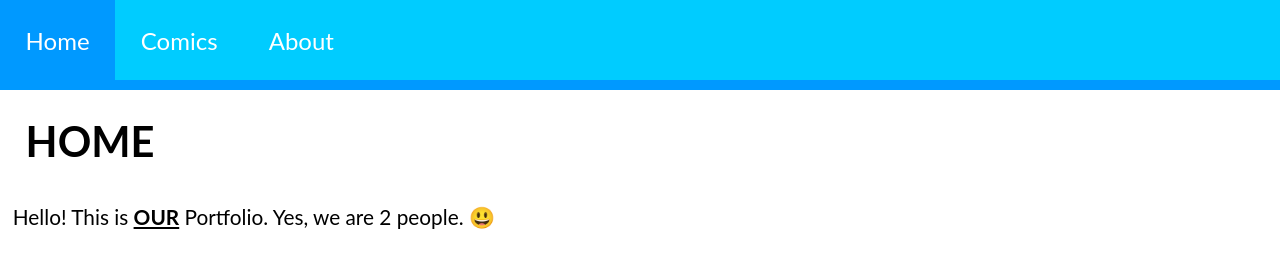
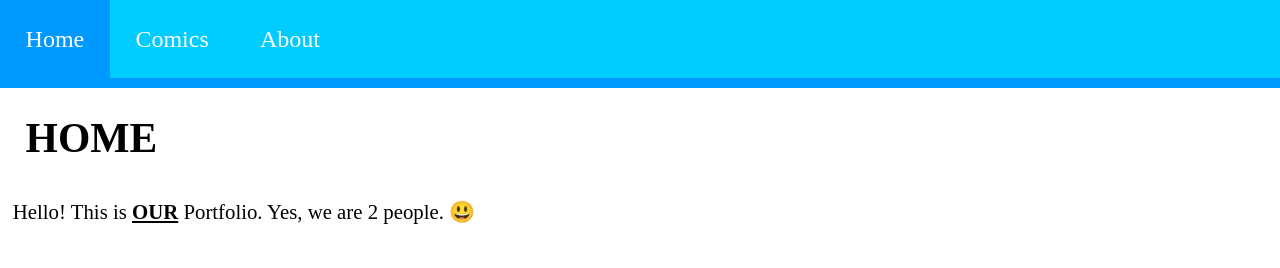
Before and after one commit to kitteneditorc0der/kitteneditorc0der, a plain HTML site: page home.html in a window 1280 px wide. Drawn offline with Linux system fonts and the light colour scheme.

Commit message:
Update style.css

```diff
--- a/style.css
+++ b/style.css
@@ -1,6 +1,5 @@
-body, * {
+body {
     margin: 0;
-    font-family: "Lato";
 }
 h1 {
     margin: 2%;
```
